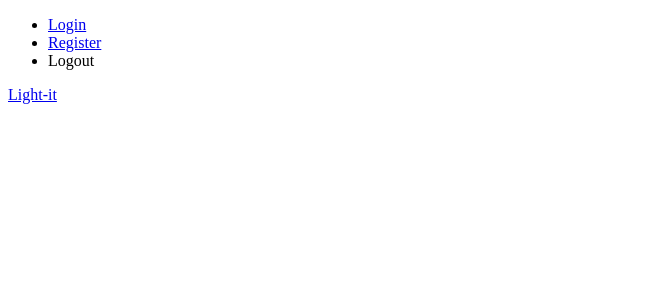
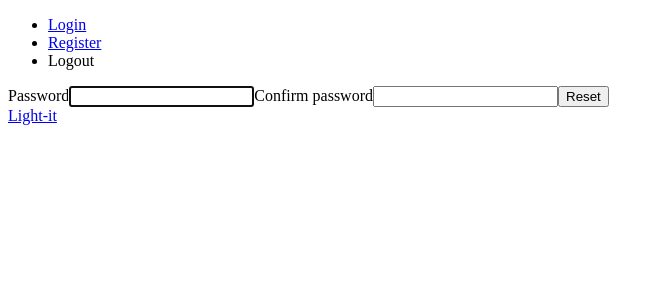
Before and after one commit to Light-it-labs/nuxt-boilerplate, a Nuxt app: page /password/reset/1 in a window 1280 px wide. Shown: the top 300 px of the page, without its empty margins (0-664 px from the left). Built offline with nearby package versions, Linux system fonts and the light colour scheme.

Commit message:
Add forgot password reset form

```diff
--- a/pages/login.vue
+++ b/pages/login.vue
@@ -25,15 +25,12 @@
 
     methods: {
       login() {
-        this.$nuxt.$loading.start();
         this.$auth.loginWith('local', {
           data: {
             email: this.form.email,
             password: this.form.password
           },
-        }).then(() => {
-          this.$nuxt.$loading.finish();
-        });
+        }).then(() => { });
       }
     },
   }
--- /dev/null
+++ b/pages/password/reset/_token.vue
@@ -0,0 +1,42 @@
+<template>
+  <form @submit.prevent="reset">
+    <label for="password">Password</label>
+    <input id="password" v-model="form.password" type="password" class="form-control" required autofocus>
+
+    <label for="confirmPassword">Confirm password</label>
+    <input id="confirmPassword" v-model="form.confirm_password" type="password" class="form-control" required autofocus>
+
+    <button type="submit">
+      Reset
+    </button>
+  </form>
+</template>
+
+<script>
+  export default {
+
+    data(){
+      return {
+        form: {
+          password: '',
+          confirm_password: ''
+        },
+        token: ''
+      }
+    },
+
+    created(){
+      this.token = this.$route.params.token;
+    },
+
+    methods: {
+      reset(){
+        this.$axios.post('reset/' + this.token, this.form).then(({ data }) => {
+          console.log(data);
+        }).catch(ex => {
+          console.log(ex);
+        }).finally();
+      }
+    }
+  }
+</script>
--- /dev/null
+++ b/pages/password/reset/index.vue
@@ -0,0 +1,31 @@
+<template>
+  <form @submit.prevent="reset">
+    <label for="email">Email</label>
+    <input id="email" v-model="form.email" type="email" class="form-control" required autofocus>
+
+    <button type="submit">
+      Reset
+    </button>
+  </form>
+</template>
+
+<script>
+  export default {
+    data(){
+      return {
+        form: {
+          email: ''
+        }
+      }
+    },
+    methods: {
+      reset(){
+        this.$axios.post('reset', this.form).then(({ data }) => {
+          console.log(data);
+        }).catch(ex => {
+          console.log(ex);
+        }).finally();
+      }
+    }
+  }
+</script>
```
